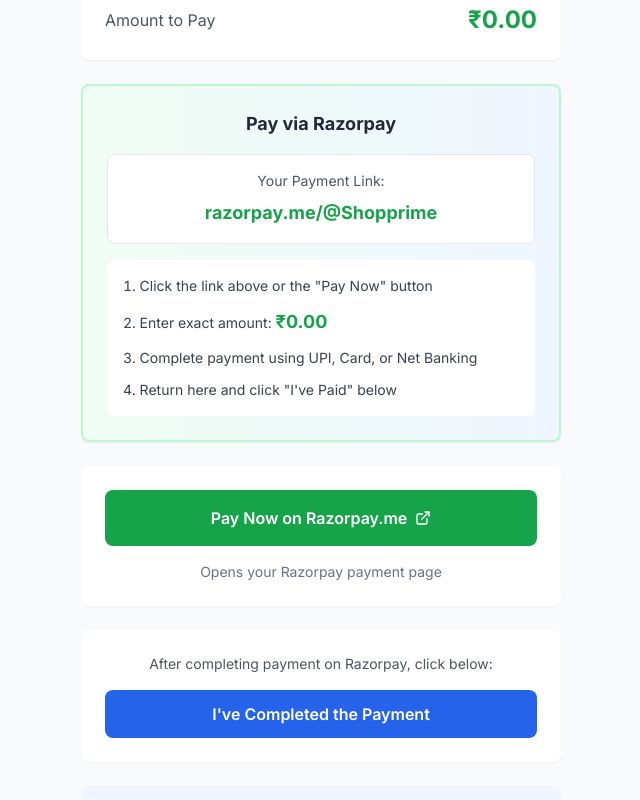
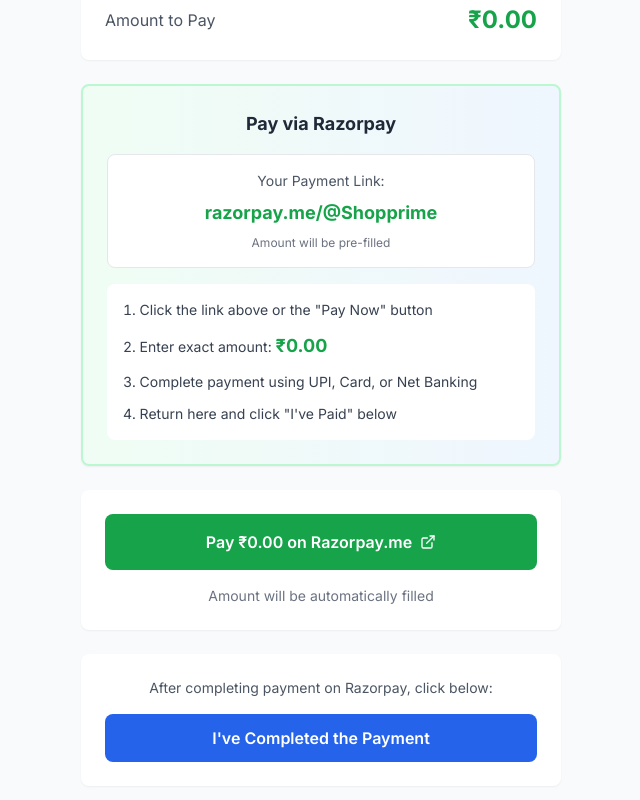
Before and after one commit to saibalajisinghrajput-glitch/shop-prime-, a React (Vite) app in the folder client/: page /upi-payment/1 in a window 1280 px wide. Shown: the part 436-1236 px from the top of the page, without its empty margins (319-959 px from the left). Built offline with nearby package versions, Linux system fonts and the light colour scheme; no server answers.

Commit message:
Add automatic amount pre-fill for Razorpay.me payments

```diff
--- a/client/src/pages/UPIPayment.jsx
+++ b/client/src/pages/UPIPayment.jsx
@@ -34,8 +34,9 @@
   };
 
   const handlePayment = () => {
-    // Open Razorpay.me payment link
-    window.open('https://razorpay.me/@Shopprime', '_blank');
+    // Open Razorpay.me payment link with amount pre-filled
+    const amountInRupees = totalPrice.toFixed(2);
+    window.open(`https://razorpay.me/@Shopprime?amount=${amountInRupees}`, '_blank');
   };
 
   const handleConfirmPayment = () => {
@@ -107,13 +108,14 @@
           <div className="bg-white rounded-lg p-4 mb-4 text-center border border-gray-200">
             <p className="text-sm text-gray-600 mb-2">Your Payment Link:</p>
             <a
-              href="https://razorpay.me/@Shopprime"
+              href={`https://razorpay.me/@Shopprime?amount=${totalPrice.toFixed(2)}`}
               target="_blank"
               rel="noopener noreferrer"
               className="text-green-600 font-bold text-lg hover:underline break-all"
             >
               razorpay.me/@Shopprime
             </a>
+            <p className="text-xs text-gray-500 mt-2">Amount will be pre-filled</p>
           </div>
 
           <ol className="text-sm text-gray-700 space-y-3 list-decimal list-inside bg-white rounded-lg p-4">
@@ -127,15 +129,15 @@
         {/* Pay Now Button */}
         <div className="bg-white rounded-lg shadow-sm p-6 mb-6">
           <a
-            href="https://razorpay.me/@Shopprime"
+            href={`https://razorpay.me/@Shopprime?amount=${totalPrice.toFixed(2)}`}
             target="_blank"
             rel="noopener noreferrer"
             className="w-full bg-green-600 text-white py-4 rounded-lg font-semibold hover:bg-green-700 transition-colors flex items-center justify-center gap-2 block text-center"
           >
-            Pay Now on Razorpay.me <FiExternalLink />
+            Pay ₹{totalPrice.toFixed(2)} on Razorpay.me <FiExternalLink />
           </a>
           <p className="text-center text-sm text-gray-500 mt-4">
-            Opens your Razorpay payment page
+            Amount will be automatically filled
           </p>
         </div>
 
```
